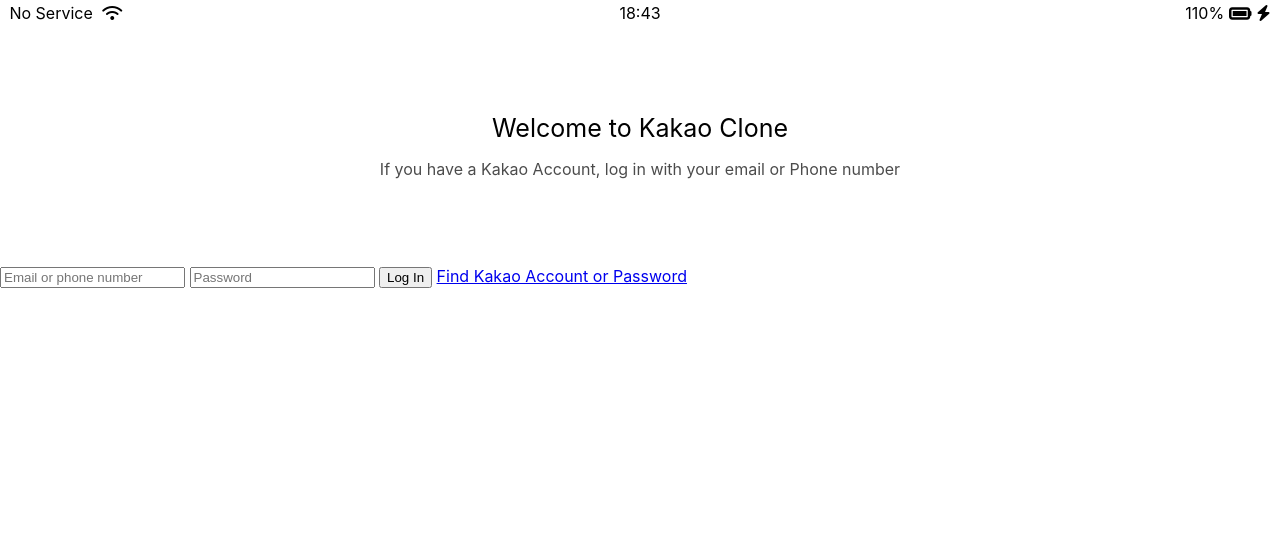
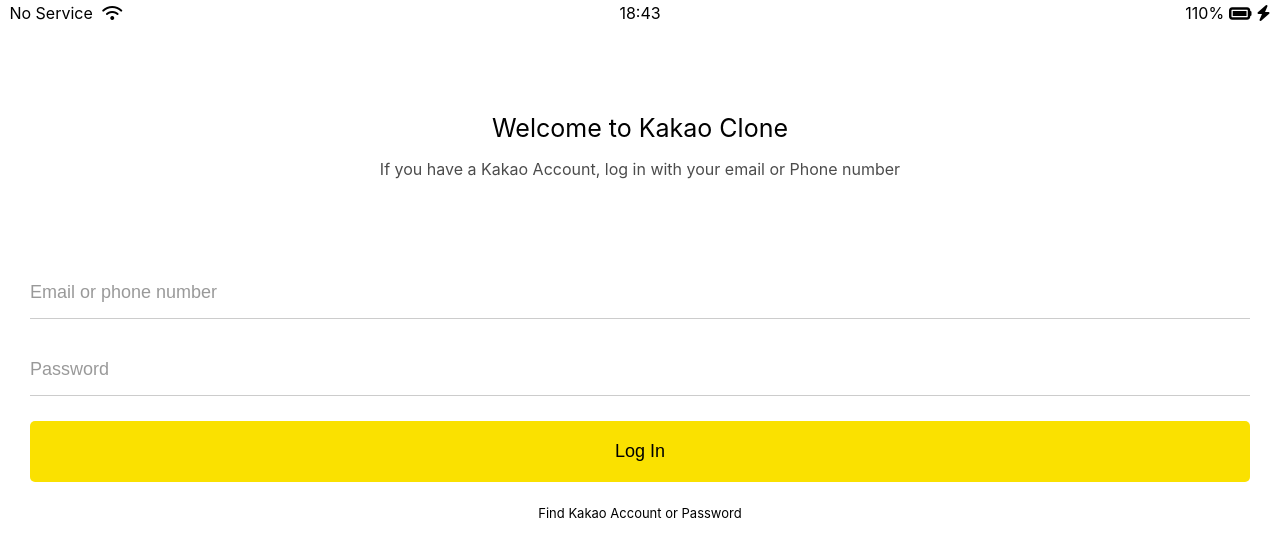
Before and after one commit to madpotato1713/kakao-clone, a plain HTML site: page index.html in a window 1280 px wide. Drawn offline with Linux system fonts and the light colour scheme.

Commit message:
예제 진행중

```diff
--- a/css/reset.css
+++ b/css/reset.css
@@ -127,3 +127,7 @@ table {
     border-collapse: collapse;
     border-spacing: 0;
 }
+
+input:focus {
+    outline: none;
+}
--- a/css/styles.css
+++ b/css/styles.css
@@ -1,9 +1,15 @@
 @import 'reset.css';
-@import 'status-bar.css';
+@import 'variables.css';
+
+/* Components */
+@import 'components/status-bar.css';
+
+/* Screens */
+@import 'screens/login.css';
 
 body {
-    font-family: -apple-system, BlinkMacSystemFont, 'Segoe UI', Roboto, Oxygen,
-        Ubuntu, Cantarell, 'Open Sans', 'Helvetica Neue', sans-serif;
+    font-family: -apple-system, BlinkMacSystemFont, 'Segoe UI', Roboto, Oxygen, Ubuntu, Cantarell,
+        'Open Sans', 'Helvetica Neue', sans-serif;
 }
 
 .welcome-header {
@@ -23,3 +29,43 @@ body {
     width: 60%;
     opacity: 0.7;
 }
+
+#login-form {
+    display: flex;
+    flex-direction: column;
+    margin: 0px 30px;
+}
+
+#login-form input {
+    border: none;
+    padding: 15px 0px;
+    font-size: 18px;
+    margin-bottom: 25px;
+}
+
+#login-form input:not([type='submit']) {
+    border-bottom: 1px solid rgba(0, 0, 0, 0.2);
+    transition: border-color 0.3s ease-in-out;
+}
+
+#login-form input::placeholder {
+    color: rgba(0, 0, 0, 0.4);
+}
+
+#login-form input:focus {
+    border-color: var(--yellow);
+}
+
+#login-form input[type='submit'] {
+    background-color: var(--yellow);
+    cursor: pointer;
+    padding: 20px 0px;
+    border-radius: 5px;
+}
+
+#login-form a {
+    text-align: center;
+    text-decoration: none;
+    color: inherit;
+    font-size: 13px;
+}
--- /dev/null
+++ b/css/variables.css
@@ -0,0 +1,3 @@
+:root {
+    --yellow: #fae100;
+}
--- a/index.html
+++ b/index.html
@@ -26,21 +26,17 @@
         <header class="welcome-header">
             <h1 class="welcome-header__title">Welcome to Kakao Clone</h1>
             <p class="welcome-header__text">
-                If you have a Kakao Account, log in with your email or Phone
-                number
+                If you have a Kakao Account, log in with your email or Phone number
             </p>
         </header>
 
-        <form id="login-form">
-            <input type="text" placeholder="Email or phone number" />
-            <input type="password" placeholder="Password" />
+        <form action="friends.html" method="get" id="login-form">
+            <input name="username" type="text" placeholder="Email or phone number" />
+            <input name="password" type="password" placeholder="Password" />
             <input type="submit" value="Log In" />
             <a href="#">Find Kakao Account or Password</a>
         </form>
 
-        <script
-            src="https://kit.fontawesome.com/9f63544154.js"
-            crossorigin="anonymous"
-        ></script>
+        <script src="https://kit.fontawesome.com/9f63544154.js" crossorigin="anonymous"></script>
     </body>
 </html>
```
Also changed, not shown: friends.html (added, +1 -0 lines), css/components/status-bar.css (renamed from css/status-bar.css), css/screens/login.css (added).
